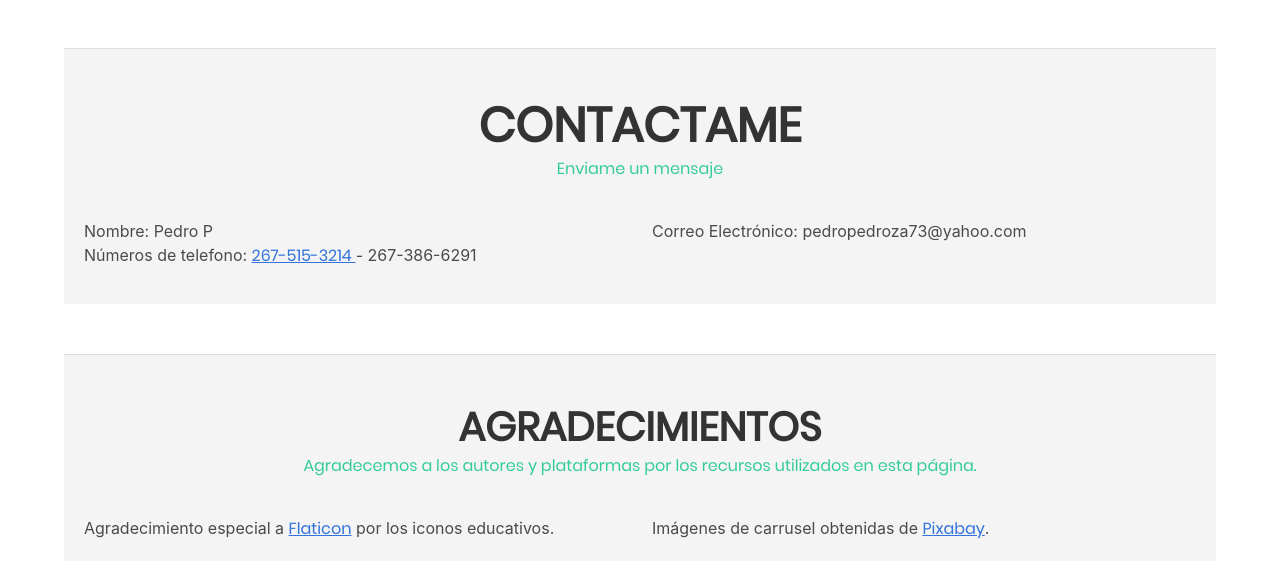
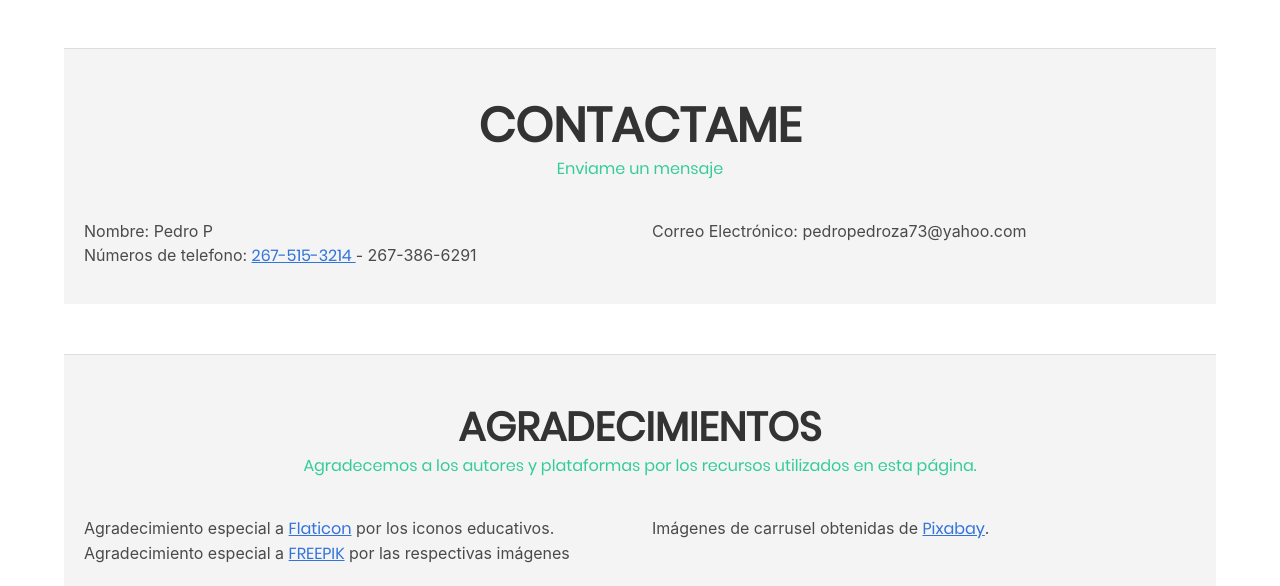
Before and after one commit to jorgesalazar79/jorgesalazar79.github.io, a plain HTML site: page index.html in a window 1280 px wide. Shown: the part 1744-2330 px from the top of the page. Before the commit the page ends 2305 px from the top, so only its background shows below. Drawn offline with Linux system fonts and the light colour scheme.

Commit message:
agradecimientos

```diff
--- a/index.html
+++ b/index.html
@@ -193,6 +193,9 @@
         <ul>
           <li>Agradecimiento especial a <a href="https://www.flaticon.com/" target="_blank">Flaticon</a> por los iconos educativos.</li>
         </ul>
+        <ul>
+          <li>Agradecimiento especial a <a href="https://www.freepik.com/" target="_blank">FREEPIK</a> por las respectivas imágenes</li>
+        </ul>
       </div>
       <div class="column is-half">
         <ul>
```
